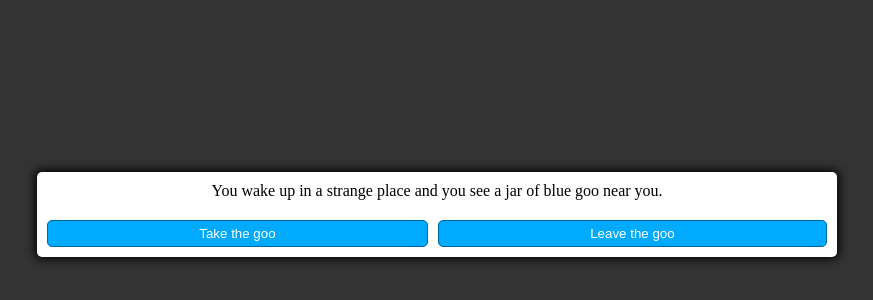
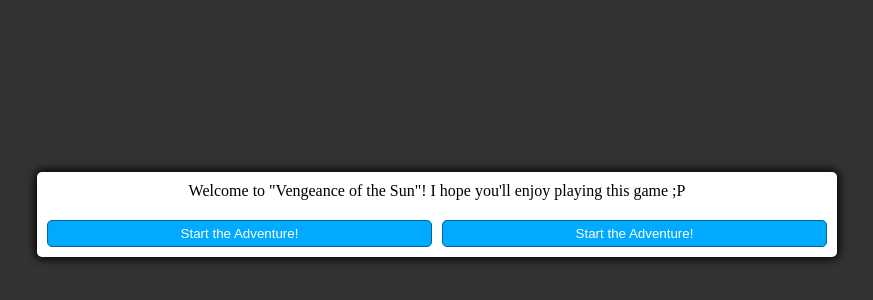
Before and after one commit to alonzo0812/text-adventure-game, a plain HTML site: page index.html in a window 1280 px wide. Shown: the part 186-486 px from the top of the page, without its empty margins (203-1076 px from the left). Drawn offline with Linux system fonts and the light colour scheme.

Commit message:
final edits for today

```diff
--- a/index.html
+++ b/index.html
@@ -17,6 +17,7 @@
     <button class="btn">Option 3</button>
     <button class="btn">Option 4</button>
   </div>
+  <div id = 'health'></div>
   <div id = "inventory"></div>
 </div>
 	<script type="text/javascript" src="script.js"></script>
--- a/script.js
+++ b/script.js
@@ -1,11 +1,14 @@
 const textElement = document.getElementById('text')
 const optionButtonsElement = document.getElementById('option-buttons')
 const inventoryElement = document.getElementById('inventory')
+const healthElement = document.getElementById('health')
 
 let inventory = {}//Practically your inventory
+let playerHealth = 0;
 
 function startGame() {
   inventory = {}
+  playerHealth = Math.floor((Math.random()*20 + 100))
   showTextNode(1)
 }
 
@@ -41,6 +44,8 @@ function selectOption(option) {
     deleteItem(option.removeInventory)
   }
   inventoryElement.innerText = 'Inventory: ' + JSON.stringify(inventory)
+  healthElement.innerText = 'Health: ' + playerHealth
+
   showTextNode(nextTextNodeId)
 }
 
@@ -48,38 +53,53 @@ function deleteItem(prop){
   delete inventory[prop]
 }
 
+//BASE FORMAT -----
+  // {
+  //   id: //Number,
+  //   text: ``, USE BACKTICKS FOR MULTILINE STRINGS
+  //   options: [{
+  //     text: '',
+  //     setInventory: {item: true},
+  //     removeInventory: 'item',
+  //     nextText: ///NextNum
+  //   },
+  //   {
+  //     text: ``,
+  //     setInventory: {item: true},
+  //     nextText: ///NextNum
+  //   },
+  //   ]
+  // }
+//-----
+
 const textNodes = [
   {
     id: 1,
-    text: 'You wake up in a strange place and you see a jar of blue goo near you.',
+    text: 'Welcome to "Vengeance of the Sun"! I hope you\'ll enjoy playing this game ;P',
     options: [
       {
-        text: 'Take the goo',
-        setInventory: { blueGoo: true },
+        text: 'Start the Adventure!',
         nextText: 2
       },
       {
-        text: 'Leave the goo',
+        text: 'Start the Adventure!',
         nextText: 2
-      }
+      },
     ]
   },
   {
     id: 2,
-    text: 'Hello this is a test!',
+    text: `asdfasdfasdfadfasfasdfasdfasdfasdfa`,
     options: [{
-      text: 'Get a sword',
-      setInventory: {sword: true},
-      removeInventory: 'blueGoo',
-      nextText: 1///Change
+      text: 'Continue',
+      nextText: 3///Change
     },
     {
-      text: 'Get a shield',
-      setInventory: {shield: true},
-      nextText: 1///Change
+      text: 'Continue',
+      nextText: 3///Change
     },
     ]
-  }
+  },
 ]
 
 startGame()
```
Also changed, not shown: style.css (+9 -0 lines).
